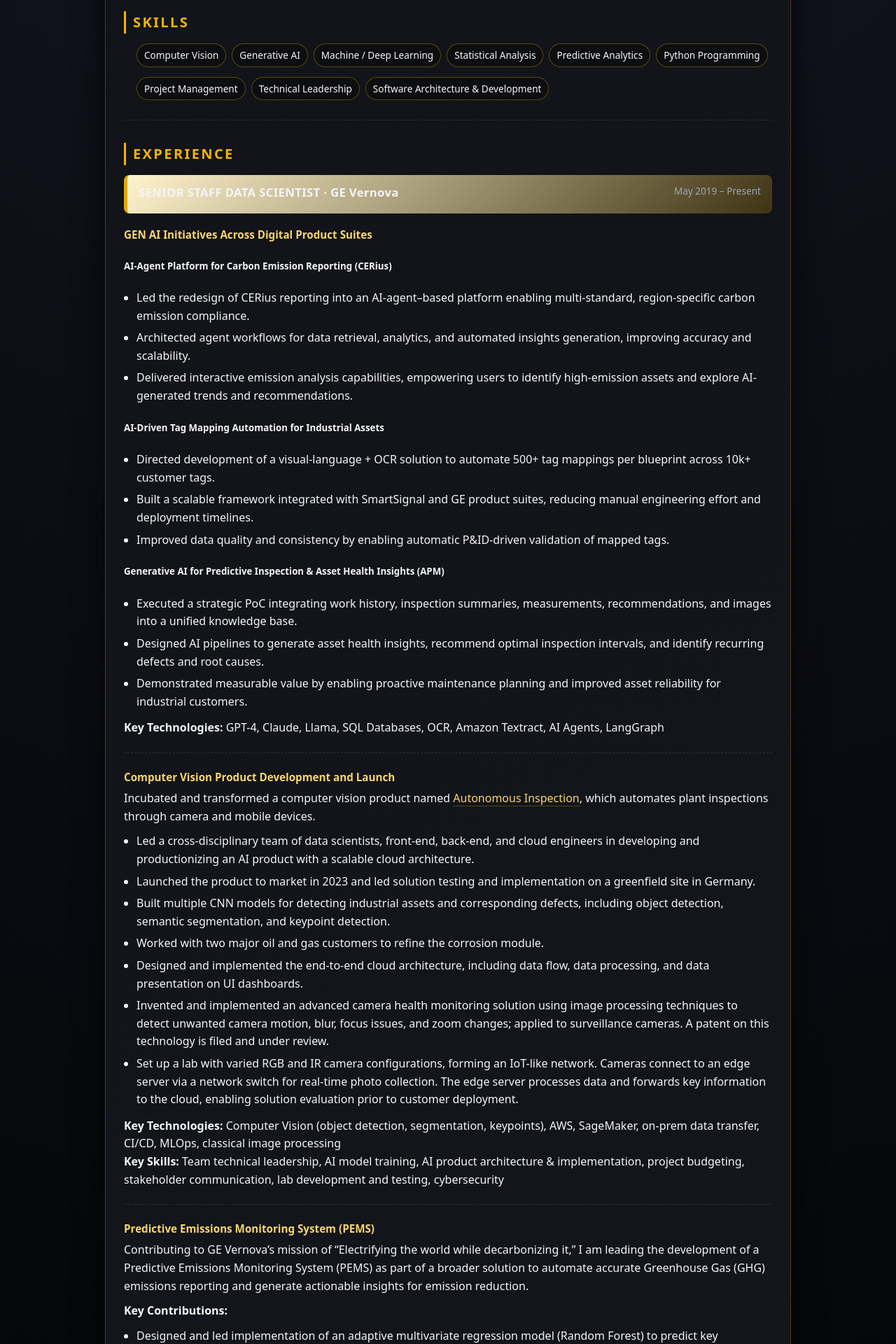
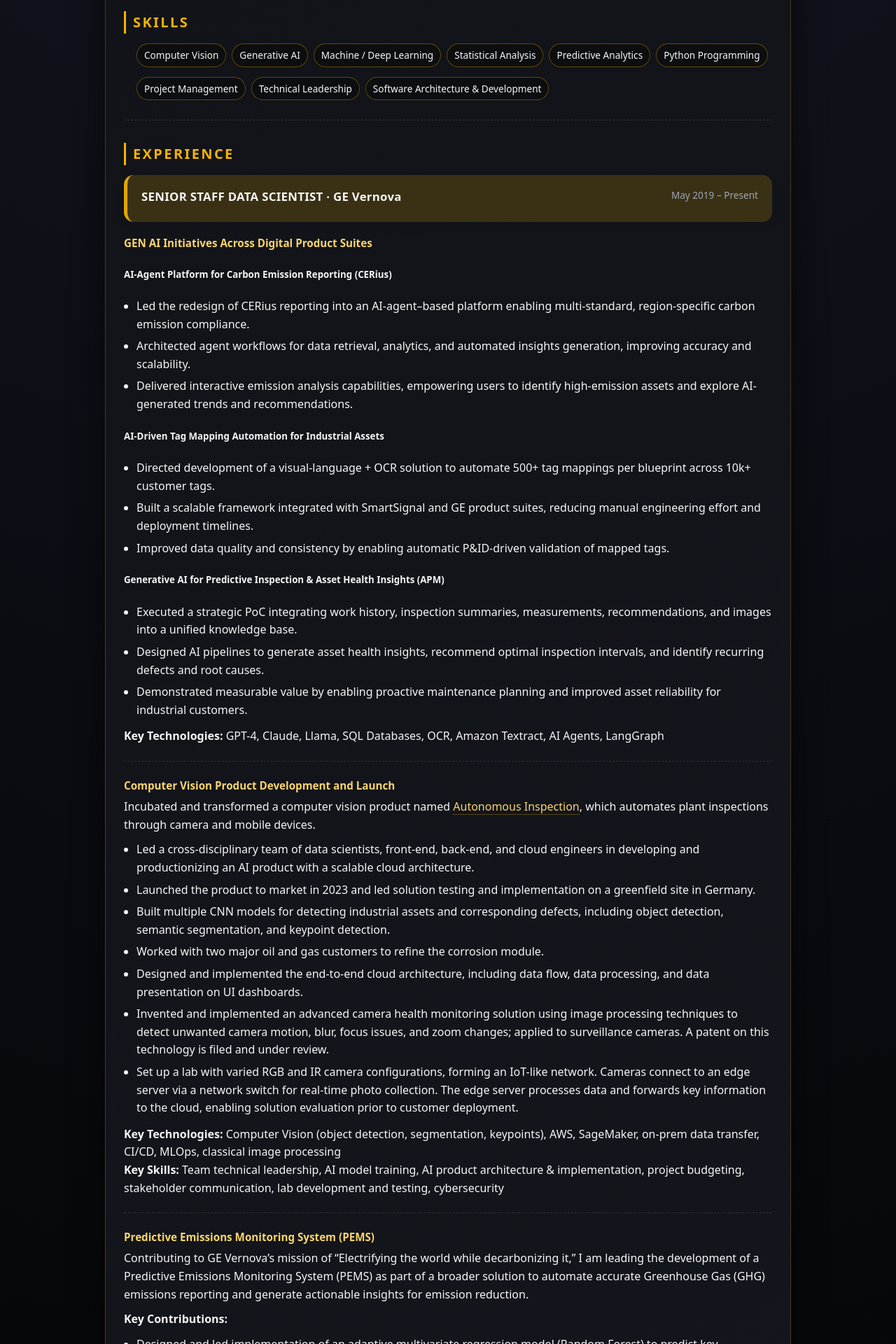
Before and after one commit to dheeraj2015/my-resume, a Jekyll site: the page built from index.md, in a window 1280 px wide. Shown: the part 755-2675 px from the top of the page at 70% size. Built offline with Jekyll 4.4.1, drawn with Linux system fonts in a browser that asks for light colours.

Commit message:
Remove golden background style from style.css
Removed the golden background style from the CSS.

```diff
--- a/assets/css/style.css
+++ b/assets/css/style.css
@@ -210,17 +210,6 @@ body {
   margin-bottom: 18px;
 }
 
-.golden-bg {
-  background: linear-gradient(
-    135deg,
-    #fff4cc,
-    #f4b40033
-  );
-  border-radius: 8px;
-  padding: 12px 16px;
-}
-
-
 
 .experience-role-header {
   display: flex;
```
